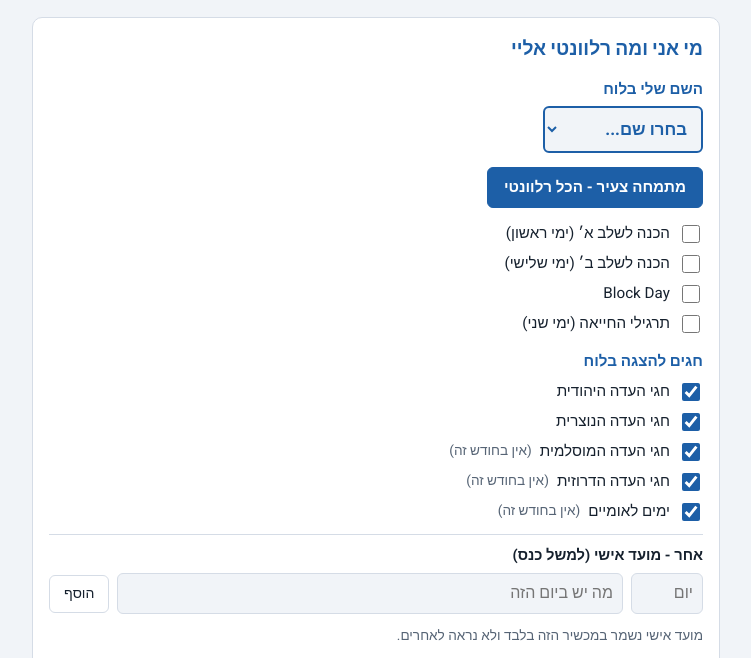
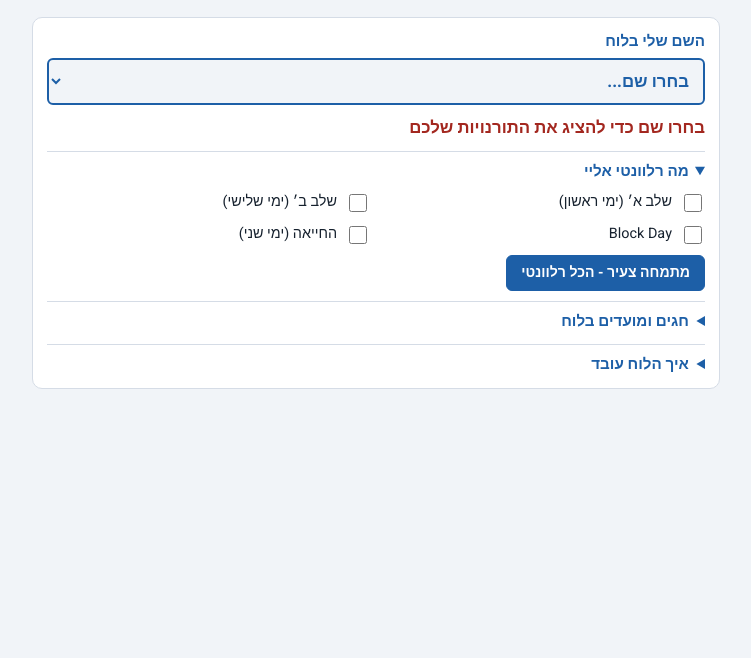
Before and after one commit to dr27shekh7md/Department-schedule-, a plain HTML site: page mitmachim.html in a window 1280 px wide. Shown: the part 115-773 px from the top of the page, without its empty margins (264-1015 px from the left). Drawn offline with Linux system fonts and the light colour scheme.

Commit message:
Compact settings box, personal dates under the month grid, department dates group
Co-Authored-By: Claude Fable 5.2 <noreply@anthropic.com>
Claude-Session: https://claude.ai/code/session_016y7L987tNynxvBuRiFDHyF

```diff
--- a/mitmachim.html
+++ b/mitmachim.html
@@ -18,6 +18,7 @@
   --duty:#6aa9ea; --duty-ink:#0c1620; --weekend:#22354b; --home:#6fcf9f; --home-bg:#17382b;
   --early:#f0b35a; --early-bg:#40300f; --warn:#ff9a90; --warn-bg:#44201c; color-scheme:dark }
 *{box-sizing:border-box}
+[hidden]{display:none!important}
 body{background:var(--bg);color:var(--ink);font-family:var(--body);font-size:16px;line-height:1.55;margin:0}
 .wrap{max-width:720px;margin:0 auto;padding-block:20px 48px;padding-left:max(16px,env(safe-area-inset-left,0px));padding-right:max(16px,env(safe-area-inset-right,0px));display:flex;flex-direction:column;gap:20px}
 h1{font-family:var(--display);font-size:1.7rem;line-height:1.2;margin:0;text-wrap:balance}
@@ -76,6 +77,14 @@ input[type=checkbox]{accent-color:var(--duty);width:18px;height:18px}
 .item .with.hol{color:var(--warn);font-weight:700}
 
 input[type=number],input[type=text]{font:inherit;color:inherit;background:var(--bg);border:1px solid var(--line);border-radius:6px;padding:7px 9px;max-width:100%}
+
+.pick{color:var(--warn);font-weight:700;font-size:1.05rem}
+details{border-top:1px solid var(--line);padding-top:8px}
+details>summary{cursor:pointer;font-weight:700;color:var(--duty);font-size:.95rem}
+details[open]>summary{margin-bottom:8px}
+.checks.two{display:grid;grid-template-columns:1fr 1fr;gap:8px 12px}
+.checks.two .check{font-size:.9rem;align-items:flex-start;min-width:0}
+.cal .cell{cursor:pointer}
 </style>
 
 <div class="wrap" dir="rtl" lang="he">
@@ -84,45 +93,38 @@ input[type=number],input[type=text]{font:inherit;color:inherit;background:var(--
     <p class="sub" id="monthLine"></p>
   </header>
 
-  <section class="card" aria-labelledby="who">
-    <h2 id="who">מי אני ומה רלוונטי אליי</h2>
-    <div class="row">
-      <label class="f" for="name" style="color:var(--duty);font-weight:700;font-size:.95rem">השם שלי בלוח<select id="name"></select></label>
-    </div>
-    <div><button id="junior" style="background:var(--duty);color:var(--duty-ink);border-color:var(--duty);font-weight:700;padding:8px 16px;font-size:.95rem">מתמחה צעיר - הכל רלוונטי</button></div>
-    <div class="checks">
-      <label class="check" for="pA"><input type="checkbox" id="pA">הכנה לשלב א׳ (ימי ראשון)</label>
-      <label class="check" for="pB"><input type="checkbox" id="pB">הכנה לשלב ב׳ (ימי שלישי)</label>
-      <label class="check" for="pK"><input type="checkbox" id="pK">Block Day</label>
-      <label class="check" for="pS"><input type="checkbox" id="pS">תרגילי החייאה (ימי שני)</label>
-    </div>
-    <div class="checks" id="holBox"><span style="font-weight:700;color:var(--duty);font-size:.95rem">חגים להצגה בלוח</span>
-      <label class="check" for="hJ"><input type="checkbox" id="hJ" checked>חגי העדה היהודית <span class="note" id="hJn"></span></label>
-      <label class="check" for="hC"><input type="checkbox" id="hC" checked>חגי העדה הנוצרית <span class="note" id="hCn"></span></label>
-      <label class="check" for="hM"><input type="checkbox" id="hM" checked>חגי העדה המוסלמית <span class="note" id="hMn"></span></label>
-      <label class="check" for="hD"><input type="checkbox" id="hD" checked>חגי העדה הדרוזית <span class="note" id="hDn"></span></label>
-      <label class="check" for="hN"><input type="checkbox" id="hN" checked>ימים לאומיים <span class="note" id="hNn"></span></label>
-      <div style="display:flex;flex-direction:column;gap:6px;border-top:1px solid var(--line);padding-top:10px;margin-top:4px">
-        <span style="font-weight:700;font-size:.92rem">אחר - מועד אישי (למשל כנס)</span>
-        <div style="display:flex;flex-wrap:wrap;gap:8px;align-items:center">
-          <input type="number" id="cuDay" min="1" max="31" placeholder="יום" aria-label="יום בחודש" style="width:72px">
-          <input type="text" id="cuName" placeholder="מה יש ביום הזה" aria-label="שם המועד" style="flex:1;min-width:140px">
-          <button id="cuAdd" style="padding:7px 14px">הוסף</button>
-        </div>
-        <div id="cuList" style="display:flex;flex-direction:column;gap:4px"></div>
-        <span class="note">מועד אישי נשמר במכשיר הזה בלבד ולא נראה לאחרים.</span>
+  <section class="card" aria-label="בחירת שם והגדרות" style="gap:10px;padding:12px 14px">
+    <label class="f" for="name" style="color:var(--duty);font-weight:700;font-size:.95rem">השם שלי בלוח<select id="name"></select></label>
+    <p class="pick" id="empty">בחרו שם כדי להציג את התורנויות שלכם</p>
+    <details open><summary>מה רלוונטי אליי</summary>
+      <div class="checks two">
+        <label class="check" for="pA"><input type="checkbox" id="pA">שלב א׳ (ימי ראשון)</label>
+        <label class="check" for="pB"><input type="checkbox" id="pB">שלב ב׳ (ימי שלישי)</label>
+        <label class="check" for="pK"><input type="checkbox" id="pK">Block Day</label>
+        <label class="check" for="pS"><input type="checkbox" id="pS">החייאה (ימי שני)</label>
       </div>
-    </div>
-    <ul class="note" style="margin:0;padding-inline-start:18px;display:flex;flex-direction:column;gap:4px">
+      <div style="margin-top:8px"><button id="junior" style="background:var(--duty);color:var(--duty-ink);border-color:var(--duty);font-weight:700;padding:6px 14px">מתמחה צעיר - הכל רלוונטי</button></div>
+    </details>
+    <details><summary>חגים ומועדים בלוח</summary>
+      <div class="checks two" id="holBox">
+        <label class="check" for="hJ"><input type="checkbox" id="hJ" checked>העדה היהודית <span class="note" id="hJn"></span></label>
+        <label class="check" for="hC"><input type="checkbox" id="hC" checked>העדה הנוצרית <span class="note" id="hCn"></span></label>
+        <label class="check" for="hM"><input type="checkbox" id="hM" checked>העדה המוסלמית <span class="note" id="hMn"></span></label>
+        <label class="check" for="hD"><input type="checkbox" id="hD" checked>העדה הדרוזית <span class="note" id="hDn"></span></label>
+        <label class="check" for="hN"><input type="checkbox" id="hN" checked>ימים לאומיים <span class="note" id="hNn"></span></label>
+        <label class="check" for="hP"><input type="checkbox" id="hP" checked>מועדים מחלקתיים <span class="note" id="hPn"></span></label>
+      </div>
+    </details>
+    <details><summary>איך הלוח עובד</summary>
+      <ul class="note" style="margin:0;padding-inline-start:18px;display:flex;flex-direction:column;gap:4px">
       <li>ישיבת צוות בימי חמישי ב־07:00 היא חובה לכולם.</li>
       <li>אם השם שלך מופיע כמציג, תסומן גם המצגת שעליך להכין.</li>
       <li>אם סימנת תרגילי החייאה, הדף מוצא לפי השם את היום שבו שובצת.</li>
       <li>ביום שאחרי תורנות אתה בבית ופטור מהכול.</li>
       <li style="color:var(--warn);font-weight:700">אם משהו לא תואם, הלוח של המחלקה הוא הקובע.</li>
     </ul>
+    </details>
   </section>
-
-  <div class="card empty" id="empty">בחרו שם כדי לראות את התורנויות, המפגשים והמצגות שלכם לחודש.</div>
 
   <div id="out" hidden style="display:flex;flex-direction:column;gap:20px">
     <div class="warns" id="warns" hidden></div>
@@ -147,6 +149,16 @@ input[type=number],input[type=text]{font:inherit;color:inherit;background:var(--
         <span><i style="background:var(--weekend)"></i>שישי-שבת</span>
       </div>
       <div style="display:flex;flex-wrap:wrap;gap:8px;align-items:center"><a class="wa" id="icsBtn" download="luach.ics" style="background:var(--duty);color:var(--duty-ink)">הוסף ליומן שלי</a><span class="note">מוריד קובץ יומן עם מה שמוצג כאן, כולל החגים שסימנת.</span></div>
+      <div style="display:flex;flex-direction:column;gap:6px;border-top:1px solid var(--line);padding-top:10px">
+        <span style="font-weight:700;font-size:.95rem;color:var(--duty)">מועד אישי (חתונה, כנס, חופשה)</span>
+        <span class="note">לחצו על יום בלוח או הקלידו אותו, כתבו מה יש בו, והוסיפו. נשמר במכשיר הזה בלבד ולא נראה לאחרים.</span>
+        <div style="display:flex;flex-wrap:wrap;gap:8px;align-items:center">
+          <input type="number" id="cuDay" min="1" max="31" placeholder="יום" aria-label="יום בחודש" style="width:72px">
+          <input type="text" id="cuName" placeholder="מה יש ביום הזה" aria-label="שם המועד" style="flex:1;min-width:140px">
+          <button id="cuAdd" style="padding:7px 14px">הוסף</button>
+        </div>
+        <div id="cuList" style="display:flex;flex-direction:column;gap:4px"></div>
+      </div>
     </section>
 
     <section class="card" aria-labelledby="hm">
@@ -358,10 +370,10 @@ if(typeof module!=='undefined'){module.exports={build:build,allNames:allNames};}
   var p=DATA.month.split('-');
   $('monthLine').textContent=HEB_MONTH[+p[1]-1]+' '+p[0]+' · מחלקת הרדמה · לפי לוח התורנויות ולוח ישיבות הצוות שפורסמו';
 
-  var H={J:true,C:true,M:true,D:true,N:true,X:true};
-  ['J','C','M','D','N'].forEach(function(k){
+  var H={J:true,C:true,M:true,D:true,N:true,P:true,X:true};
+  ['J','C','M','D','N','P'].forEach(function(k){
     var n=(DATA.holidays||[]).filter(function(h){return h.g===k;}).length;
-    $('h'+k+'n').textContent=n?'':'(אין בחודש זה)';
+    $('h'+k+'n').textContent=n?'':'(אין החודש)';
     $('h'+k).addEventListener('change',function(){H[k]=$('h'+k).checked;render();});
   });
   var CK='luach.custom.'+DATA.month,baseHol=(DATA.holidays||[]).slice(),custom=[],nDays=(DATA.roster||DATA.senior).length;
@@ -413,6 +425,7 @@ if(typeof module!=='undefined'){module.exports={build:build,allNames:allNames};}
       var c=el('div','cell'+(o.duty&&!o.home?' duty':o.home?' home':o.weekend?' we':''));
       c.appendChild(el('b','',String(o.d)));
       o.hol.forEach(function(x){c.appendChild(el('span','hol',x.short));});
+      c.addEventListener('click',function(){$('cuDay').value=o.d;$('cuName').focus();});
       if(o.home){c.appendChild(el('span','','בבית'));}
       if(o.duty){c.appendChild(el('span','',o.col));}
       if(!o.home&&o.time===DATA.rules.early){c.appendChild(el('span','t',o.time));}
```
Also changed, not shown: bechirim.html (+38 -27 lines).
